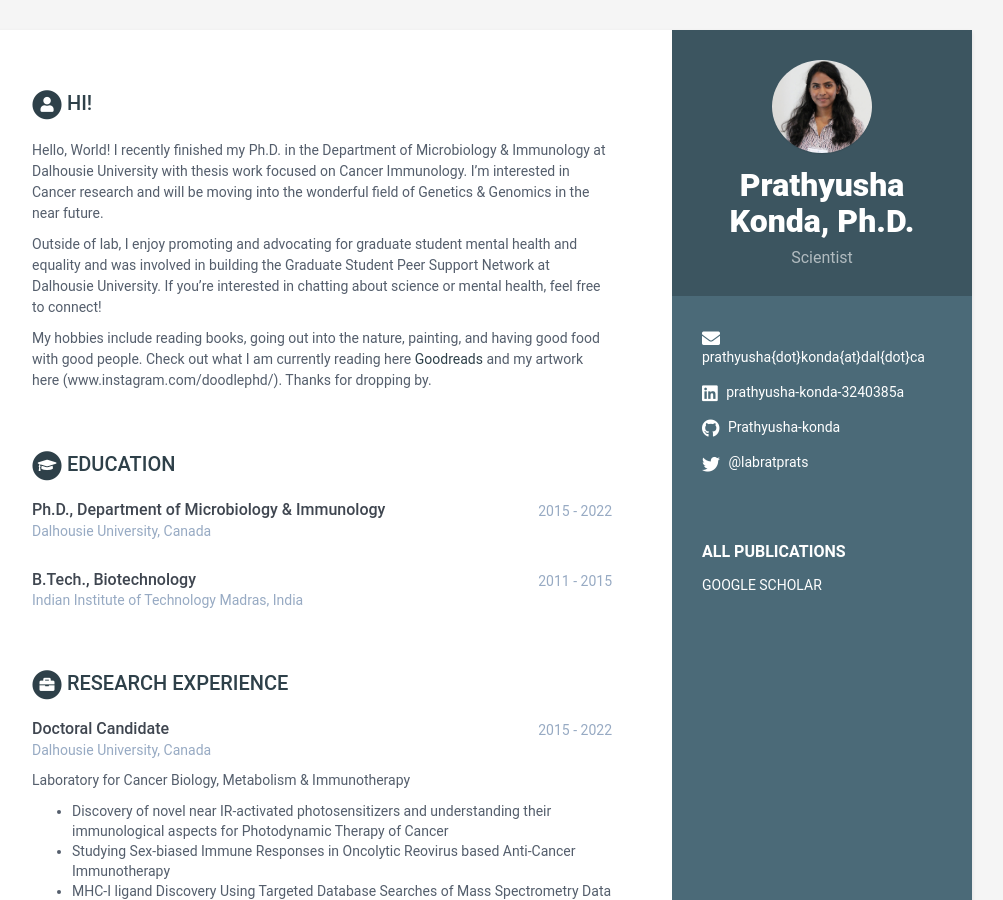
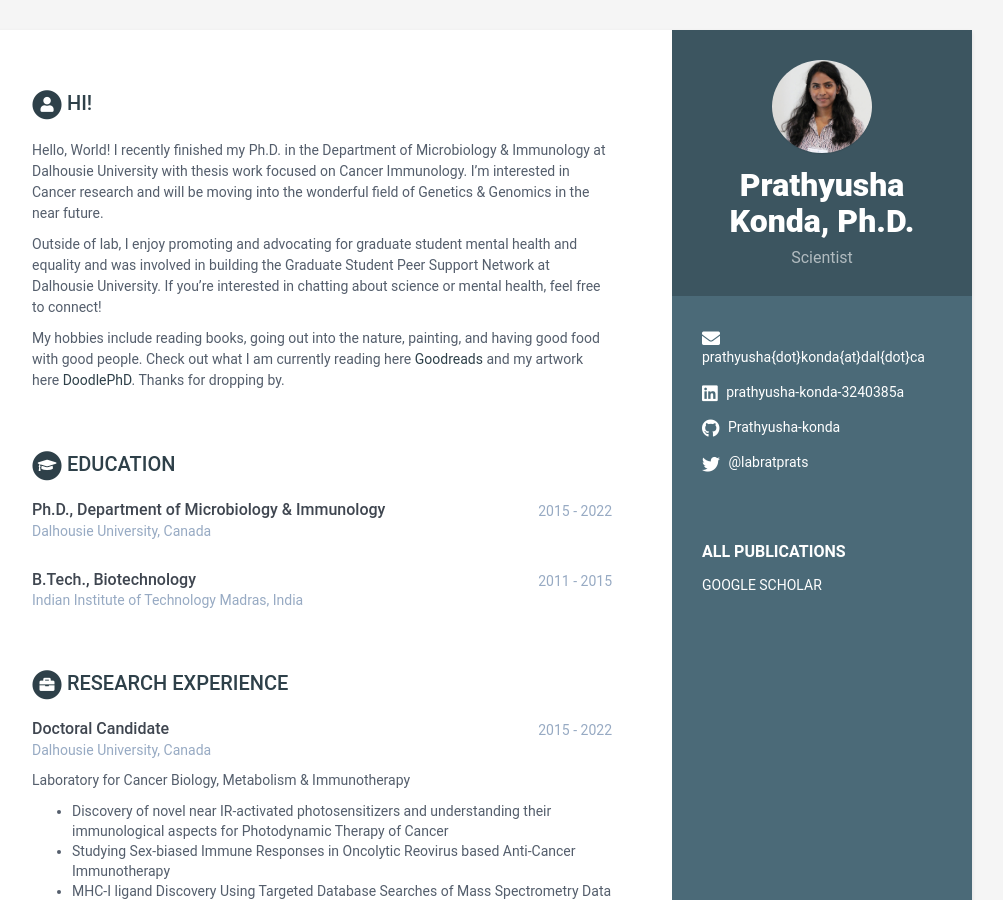
Before and after one commit to Prathyusha-konda/Website, a Jekyll site: the page built from index.html, in a window 1280 px wide and 900 px high. Shown: the whole window, without its empty margins (168-1171 px from the left). Built offline with Jekyll 4.4.1, drawn with Linux system fonts in a browser that asks for light colours.

Commit message:
Update data.yml

```diff
--- a/_data/data.yml
+++ b/_data/data.yml
@@ -26,7 +26,7 @@ career-profile:
 
       Outside of lab, I enjoy promoting and advocating for graduate student mental health and equality and was involved in building the Graduate Student Peer Support Network at Dalhousie University. If you're interested in chatting about science or mental health, feel free to connect!
 
-      My hobbies include reading books, going out into the nature, painting, and having good food with good people. Check out what I am currently reading here <a href="www.goodreads.com/user/show/100071346-prathyusha">Goodreads</a> and my artwork here (www.instagram.com/doodlephd/). Thanks for dropping by.
+      My hobbies include reading books, going out into the nature, painting, and having good food with good people. Check out what I am currently reading here <a href="www.goodreads.com/user/show/100071346-prathyusha">Goodreads</a> and my artwork here <a href="www.instagram.com/doodlephd/">DoodlePhD</a>. Thanks for dropping by.
 education:
     - degree: Ph.D., Department of Microbiology & Immunology
       university: Dalhousie University, Canada
```
